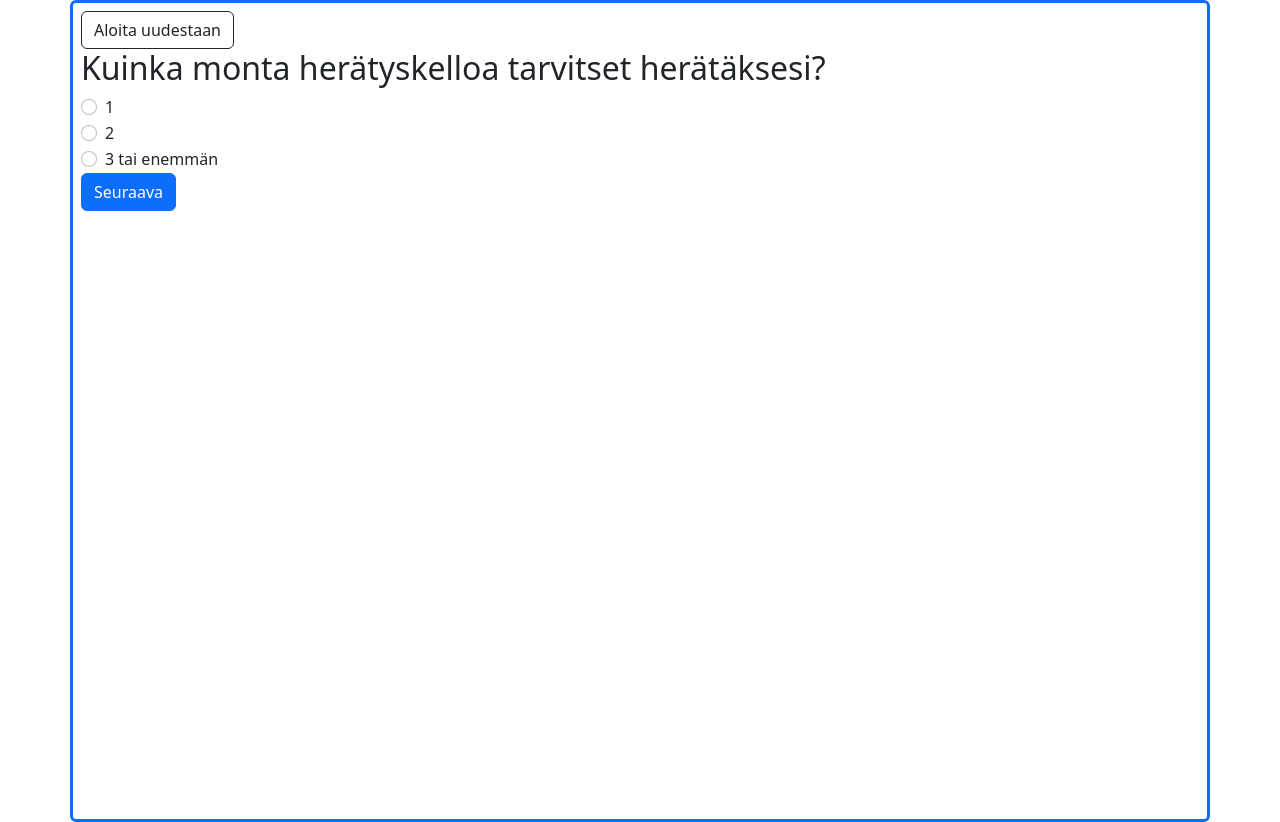
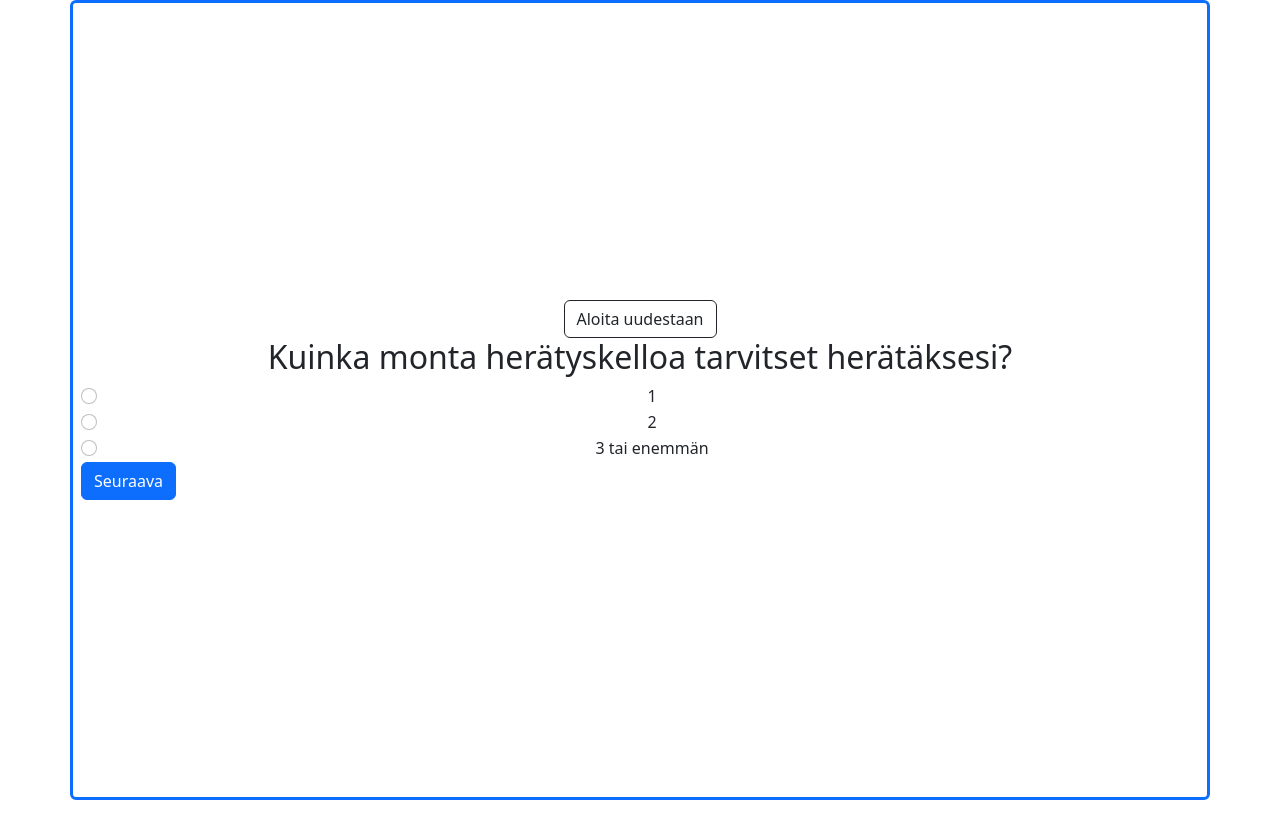
Before and after one commit to Duukkis8D/aamuntorkku, a React (Create React App) app: page / in a window 1280 px wide. Both pictures are taken after a click on the button "Tee testi". After the commit the page ends 800 px from the top, so only its background shows below. Built offline with nearby package versions, Linux system fonts and the light colour scheme.

Commit message:
all pages fill 100% of viewport height

```diff
--- a/src/App.js
+++ b/src/App.js
@@ -36,8 +36,8 @@ export default function App() {
 
     return (
         <div className="App">
-            <Container className="p-2 border border-primary border-3 rounded">
-                <Form className="viewport-height-100">
+            <Container className="p-2 border border-primary border-3 rounded viewport-height-100">
+                <Form>
                     {currentStep === 0 && <LandingPage nextPhase={nextPhase} />}
                     {currentStep > 0 && (
                         <Test
--- a/src/components/Test.js
+++ b/src/components/Test.js
@@ -1,5 +1,7 @@
 import Button from 'react-bootstrap/Button';
 import Stack from 'react-bootstrap/Stack';
+import Row from 'react-bootstrap/Row';
+import Col from 'react-bootstrap/Col';
 import Step1 from './Step1';
 import Step2 from './Step2';
 import Step3 from './Step3';
@@ -52,7 +54,8 @@ export default function Test({
     };
 
     return (
-        <>
+        <Row className="d-flex align-items-center text-center viewport-height-100">
+            <Col>
                 {currentStep > 0 && (
                     <Button variant="outline-dark" onClick={() => startOver()}>
                         Aloita uudestaan
@@ -60,6 +63,7 @@ export default function Test({
                 )}
                 {renderStep()}
                 {renderNavigation()}
-        </>
+            </Col>
+        </Row>
     );
 }
--- a/src/styles/App.scss
+++ b/src/styles/App.scss
@@ -1,8 +1,11 @@
 @import 'bootstrap/scss/bootstrap';
 @import 'bootstrap-icons/font/bootstrap-icons.scss';
 
+$container-padding: calc(2 * 0.5rem);
+$container-border-width: calc(2 * 3px);
+
 .viewport-height-100 {
-    min-height: 100vh;
+    min-height: calc(100vh - #{$container-padding} - #{$container-border-width});
 }
 
 .h1 {
```
Lines whose indentation alone changed are shown as unchanged.
